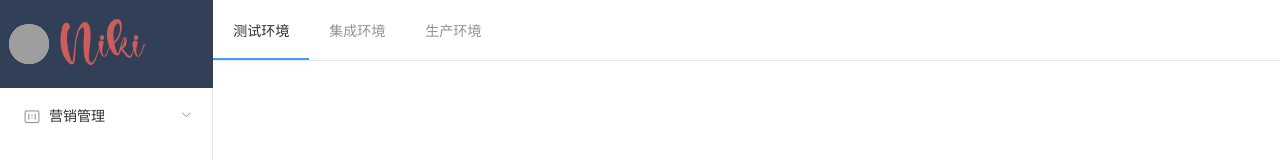
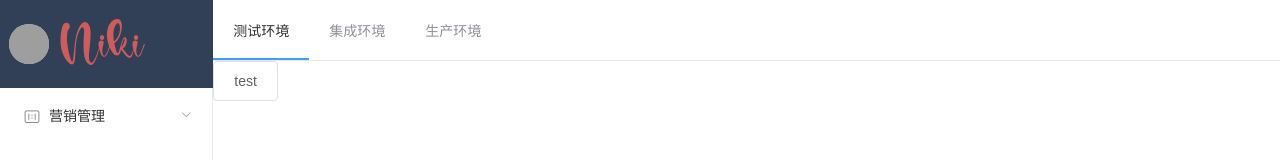
Before and after one commit to LinHuanTanLy/django_vue, a Vue app in the folder frontend/: page /#/links in a window 1280 px wide. Shown: the top 160 px of the page. Built offline with nearby package versions, Linux system fonts and the light colour scheme; grey boxes are pictures that could not be loaded.

Commit message:
feat:修改主页

```diff
--- a/frontend/src/pages/links/Links.vue
+++ b/frontend/src/pages/links/Links.vue
@@ -1,17 +1,22 @@
 <template>
   <el-col>
-    <el-menu :default-active="activeIndex" class="el-menu-demo" mode="horizontal">
-      <el-menu-item v-for="(value) in envList" :key="value" :index="value['index']">
+    <el-menu :default-active="activeIndex" class="el-menu-demo" mode="horizontal" @select="handleSelect">
+      <el-menu-item v-for="(value) in envList" :key="value['index']" :index="value['index']">
         <span>{{ value['name'] }}</span>
       </el-menu-item>
     </el-menu>
+    <LinkTables v-for="(value) in envList" :env="value['index']" v-if="activeIndex===value['index']"
+                :key="value['index']">
 
+    </LinkTables>
   </el-col>
 </template>
 
 
 <script>
 import EnvEnum from '../../conf/config.env'
+
+import LinkTables from "./link_table/LinkTables.vue";
 
 export default {
   name: "Links",
@@ -25,6 +30,14 @@ export default {
       ]
     }
   },
+  components: {
+    LinkTables,
+  },
+  methods: {
+    handleSelect(key, keyPath) {
+      this.activeIndex = keyPath[0];
+    }
+  }
 }
 </script>
 
--- /dev/null
+++ b/frontend/src/pages/links/link_table/LinkTables.vue
@@ -0,0 +1,14 @@
+<template>
+  <el-button>{{ env }}</el-button>
+</template>
+
+<script>
+export default {
+  name: "LinkTables",
+  props: ['env']
+}
+</script>
+
+<style scoped>
+
+</style>
--- a/frontend/src/router/index.js
+++ b/frontend/src/router/index.js
@@ -1,10 +1,12 @@
 import Vue from 'vue'
 import Router from 'vue-router'
+import * as path from "path";
 
 Vue.use(Router)
 
 const home = () => import("../pages/home/Home.vue")
 const links = () => import("../pages/links/Links.vue")
+const linkTables = () => import("../pages/links/link_table/LinkTables.vue")
 
 
 const routers = [
@@ -14,7 +16,14 @@ const routers = [
     children: [
       {
         path: "/links",
-        component: links
+        component: links,
+        children: [
+          {
+            path: "/link_tables",
+            component: linkTables
+          }
+
+        ]
       }
     ]
   },
```
